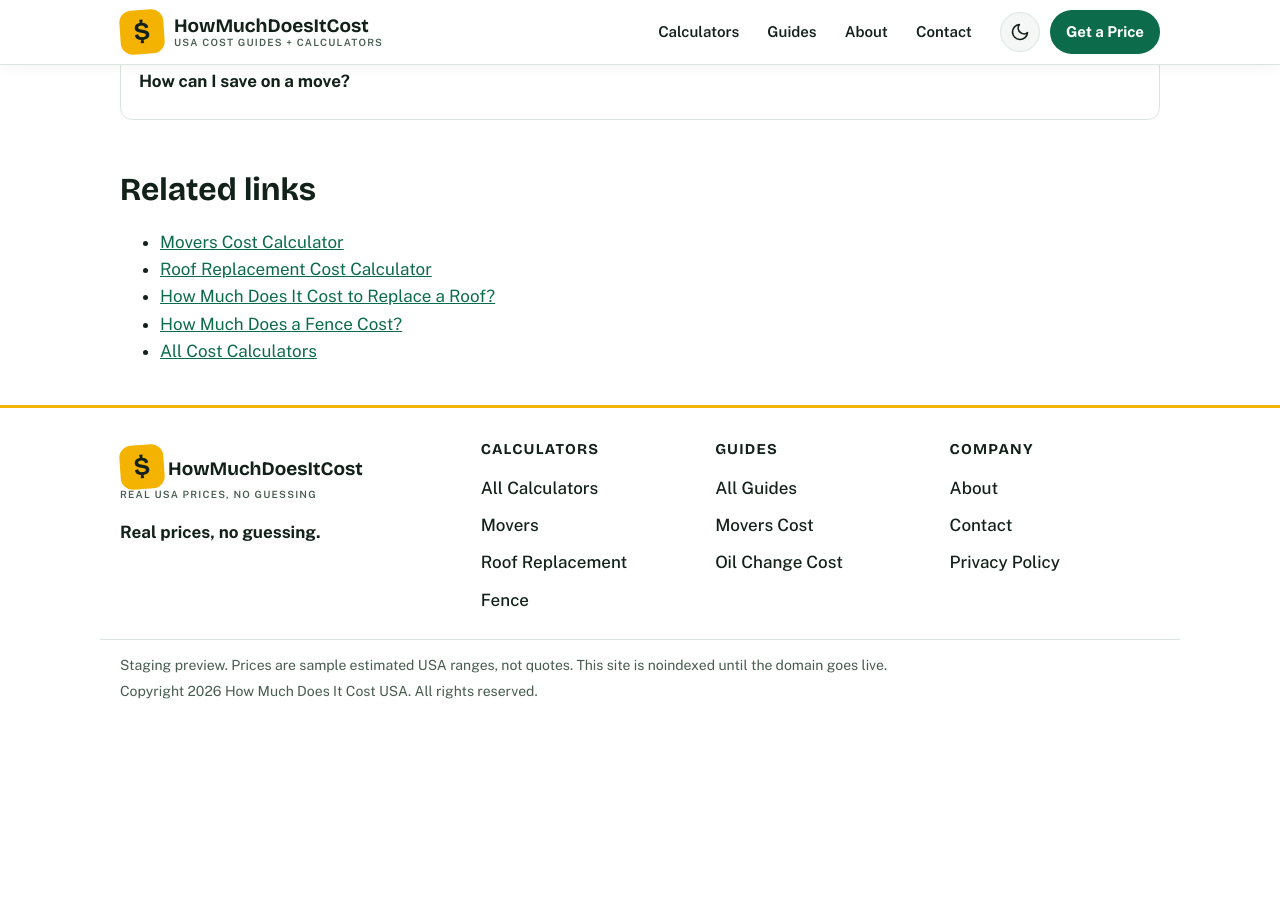
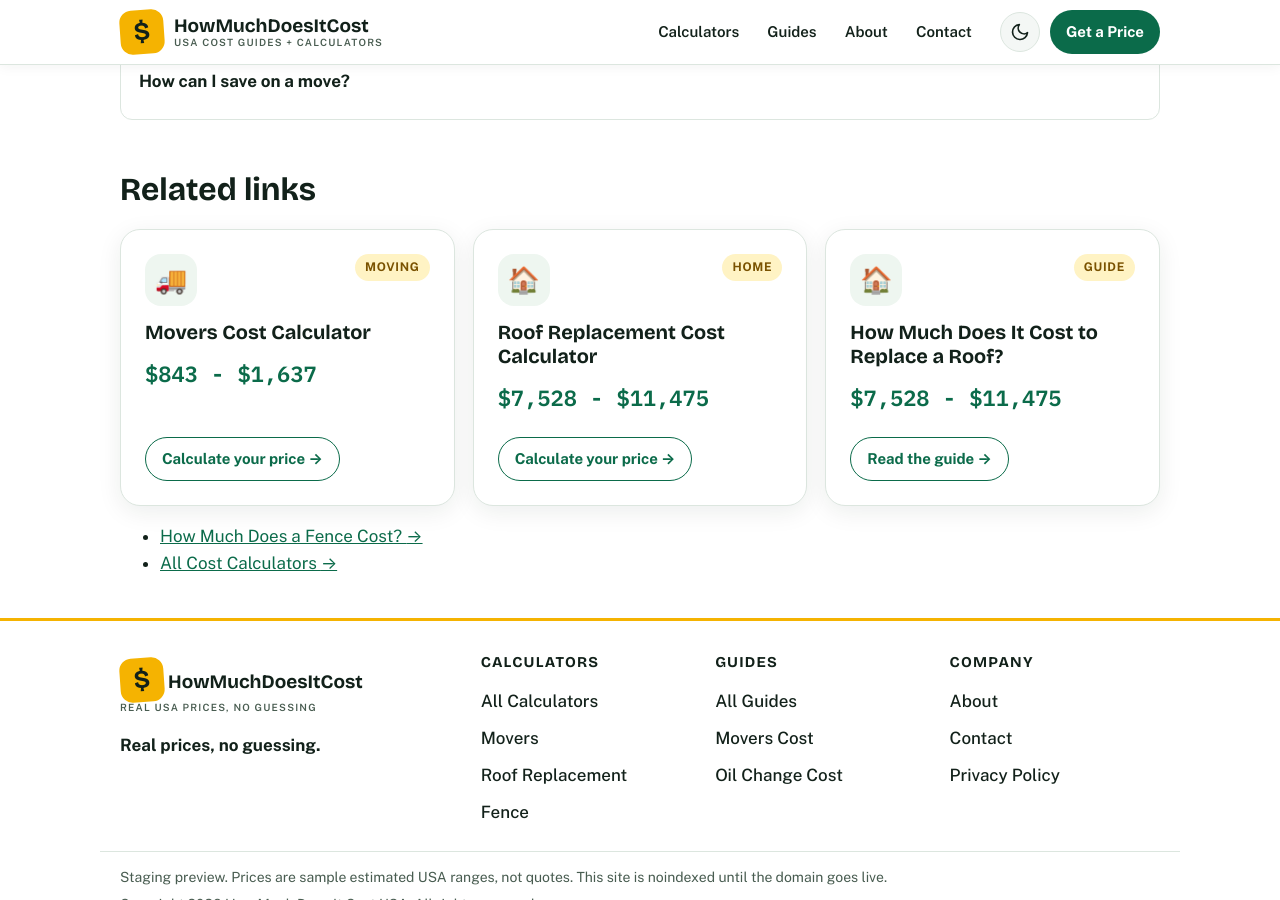
Before and after one commit to zaidmeo09-dhangal/howmuchdoesitcostusa, a Jekyll site: the page built from _posts/2026-11-14-how-much-do-movers-cost.md, in a window 1280 px wide and 900 px high, scrolled down 3201 px. Built offline with Jekyll 4.4.1, drawn with Linux system fonts in a browser that asks for light colours; before the commit the page ends 3928 px from its top, so only the background shows below that.

Commit message:
Initial deploy: add _posts/2026-11-14-how-much-do-movers-cost.md

```diff
--- a/_posts/2026-11-14-how-much-do-movers-cost.md
+++ b/_posts/2026-11-14-how-much-do-movers-cost.md
@@ -181,10 +181,12 @@ Packing, storage, and specialty items such as pianos, safes, and pool tables add
 
 ## Related links
 
-<ul>
-<li><a href="{{ '/movers-cost-calculator/' | relative_url }}">Movers Cost Calculator</a></li>
-<li><a href="{{ '/roof-replacement-cost-calculator/' | relative_url }}">Roof Replacement Cost Calculator</a></li>
-<li><a href="{{ '/blog/how-much-does-it-cost-to-replace-a-roof/' | relative_url }}">How Much Does It Cost to Replace a Roof?</a></li>
-<li><a href="{{ '/blog/how-much-does-a-fence-cost/' | relative_url }}">How Much Does a Fence Cost?</a></li>
-<li><a href="{{ '/tools/' | relative_url }}">All Cost Calculators</a></li>
+<div class="grid related-grid">
+<div class="card related-card"><div class="card-top"><span class="card-icon" aria-hidden="true">🚚</span><span class="card-cat">Moving</span></div><h3><a href="{{ '/movers-cost-calculator/' | relative_url }}">Movers Cost Calculator</a></h3><p class="price">$843 - $1,637</p><a class="card-cta" href="{{ '/movers-cost-calculator/' | relative_url }}">Calculate your price &rarr;</a></div>
+<div class="card related-card"><div class="card-top"><span class="card-icon" aria-hidden="true">🏠</span><span class="card-cat">Home</span></div><h3><a href="{{ '/roof-replacement-cost-calculator/' | relative_url }}">Roof Replacement Cost Calculator</a></h3><p class="price">$7,528 - $11,475</p><a class="card-cta" href="{{ '/roof-replacement-cost-calculator/' | relative_url }}">Calculate your price &rarr;</a></div>
+<div class="card related-card"><div class="card-top"><span class="card-icon" aria-hidden="true">🏠</span><span class="card-cat">Guide</span></div><h3><a href="{{ '/blog/how-much-does-it-cost-to-replace-a-roof/' | relative_url }}">How Much Does It Cost to Replace a Roof?</a></h3><p class="price">$7,528 - $11,475</p><a class="card-cta" href="{{ '/blog/how-much-does-it-cost-to-replace-a-roof/' | relative_url }}">Read the guide &rarr;</a></div>
+</div>
+<ul class="chip-list">
+  <li><a href="{{ '/blog/how-much-does-a-fence-cost/' | relative_url }}">How Much Does a Fence Cost? <span aria-hidden="true">&rarr;</span></a></li>
+  <li><a href="{{ '/tools/' | relative_url }}">All Cost Calculators <span aria-hidden="true">&rarr;</span></a></li>
 </ul>
```
